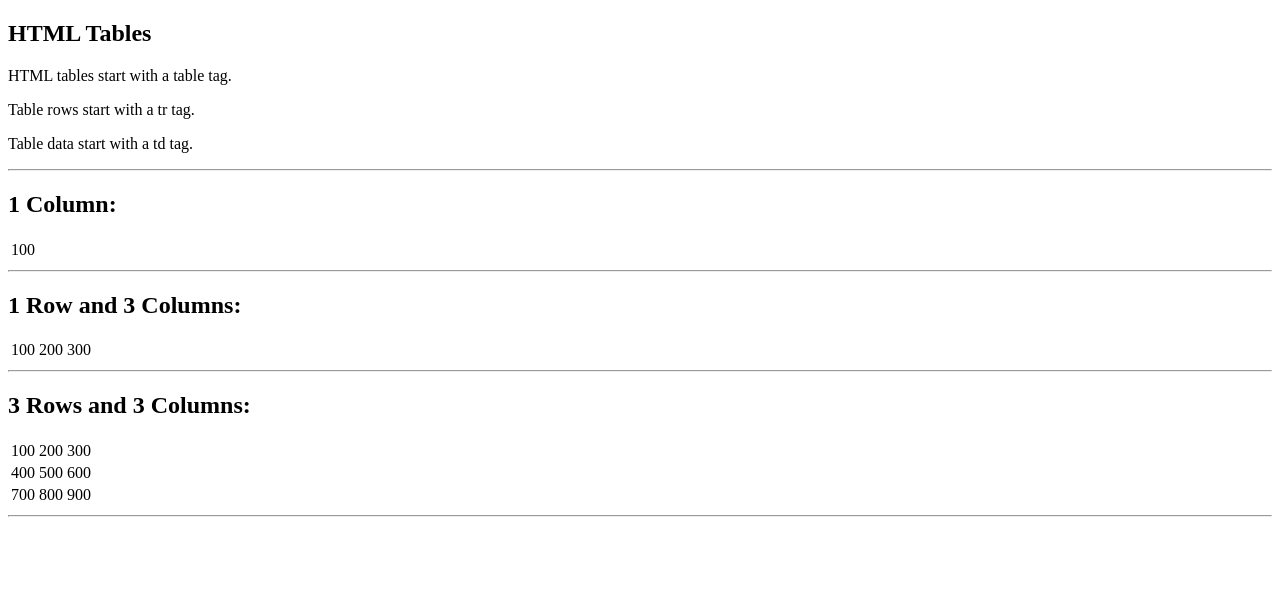
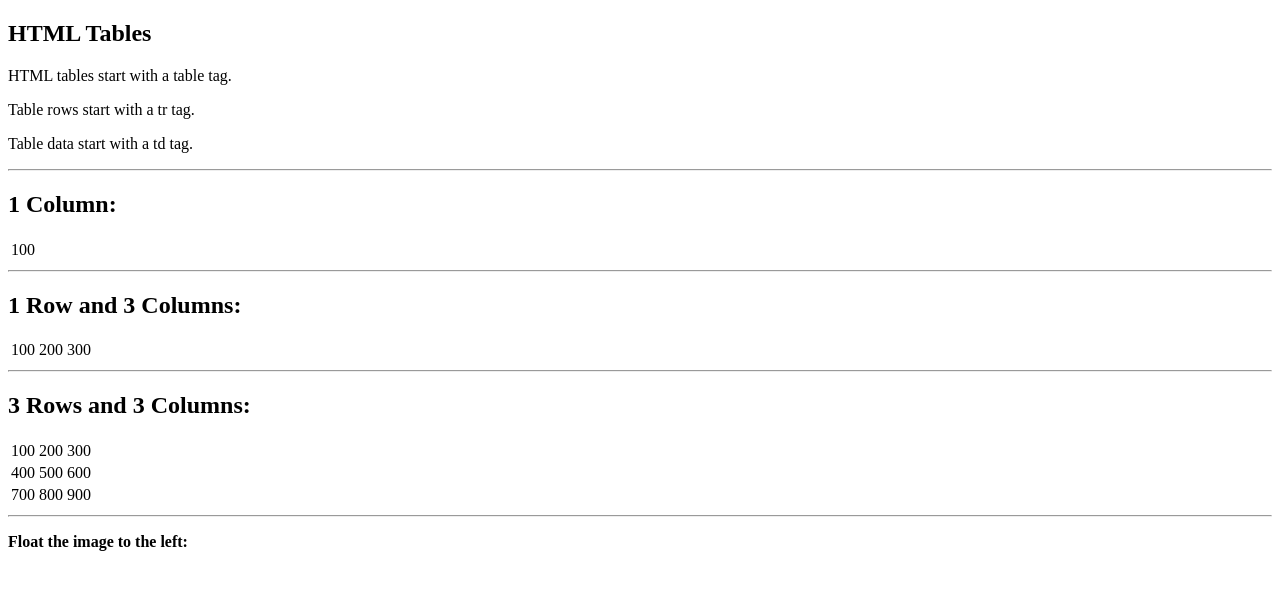
Before and after one commit to Achuth568/htmltest1, a plain HTML site: page index.html in a window 1280 px wide. Drawn offline with Linux system fonts and the light colour scheme.

Commit message:
second commit

```diff
--- a/index.html
+++ b/index.html
@@ -48,6 +48,6 @@
 </table>
 
 <hr>
-
+<p><strong>Float the image to the left:</strong></p>
 </body>
 </html>
```
